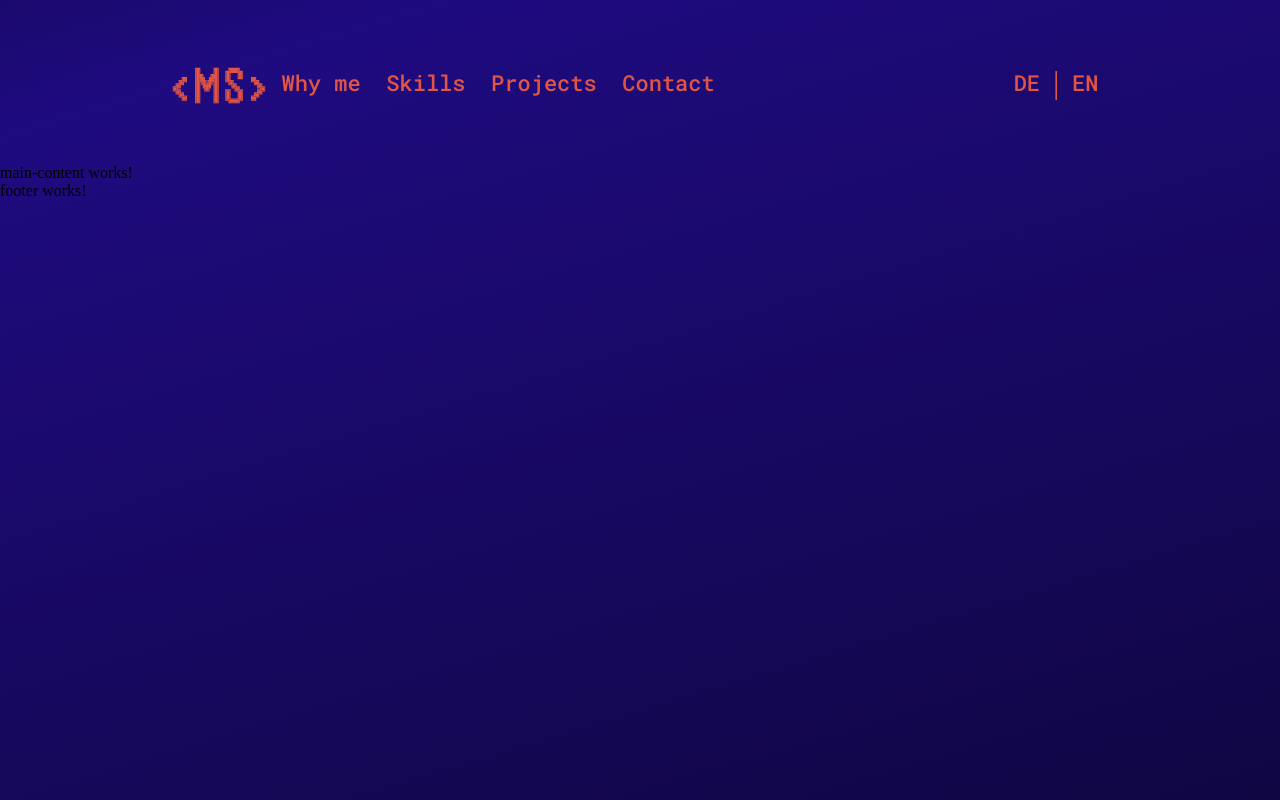
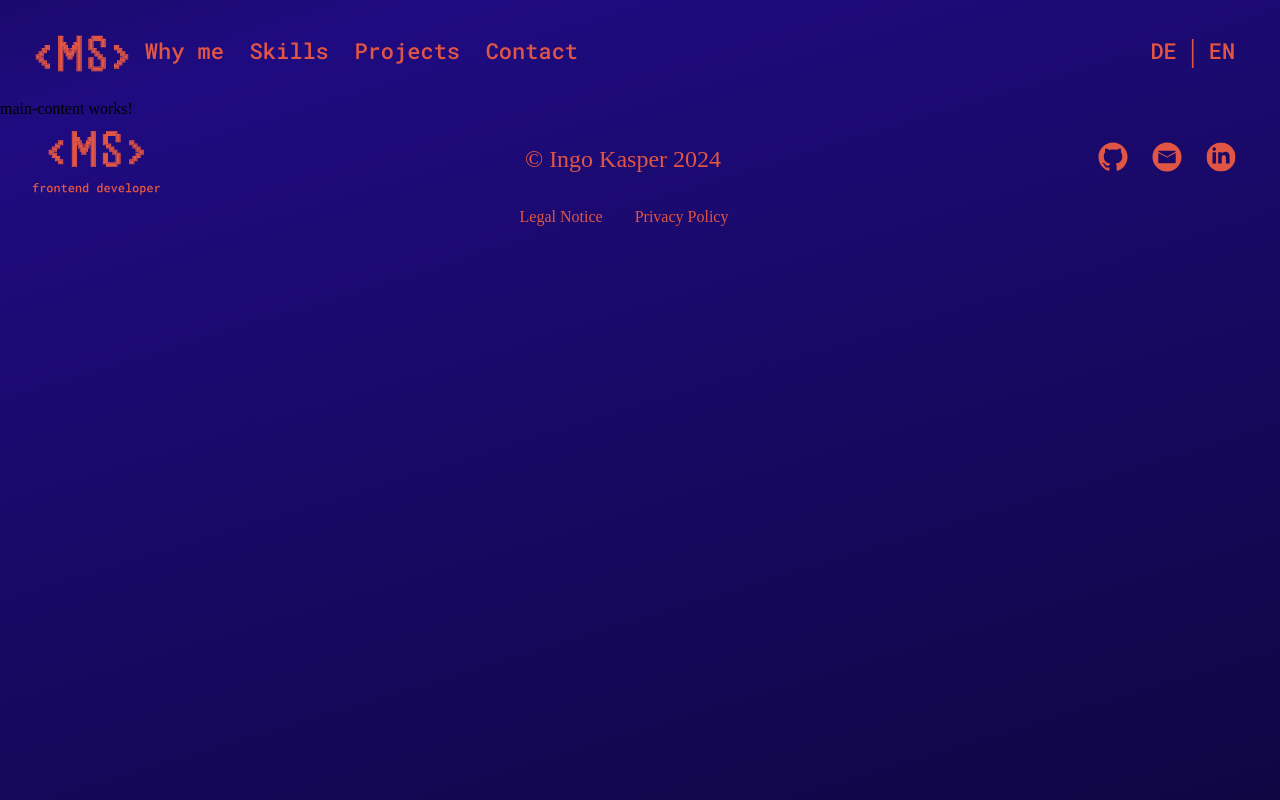
Before and after one commit to Ingo-Kasper/Portfolio, an Angular app: page / in a window 1280 px wide. Built offline with nearby package versions, Linux system fonts and the light colour scheme.

Commit message:
add scss Footer

```diff
--- a/src/app/footer/footer.component.html
+++ b/src/app/footer/footer.component.html
@@ -1 +1,20 @@
-<p>footer works!</p>
+<nav>
+    <div>
+        <div class="responsive600px">
+            <img src="assets/icon/Github button.svg" alt="GitHub Button">
+            <img src="assets/icon/Email button.svg" alt="Email Button">
+            <img src="assets/icon/Linkedin button.svg" alt="Linkedin Button">
+        </div>
+        <img src="assets/icon/Logo footer.svg" alt="Logo Footer">
+        <h2>© Ingo Kasper 2024</h2>
+        <div>
+            <img src="assets/icon/Github button.svg" alt="GitHub Button">
+            <img src="assets/icon/Email button.svg" alt="Email Button">
+            <img src="assets/icon/Linkedin button.svg" alt="Linkedin Button">
+        </div>
+    </div>
+    <div class="unter-Footer">
+        <p>Legal Notice</p>
+        <p>Privacy Policy</p>
+    </div>
+</nav>
--- a/src/app/footer/footer.component.scss
+++ b/src/app/footer/footer.component.scss
@@ -0,0 +1,60 @@
+nav {
+    margin: auto;
+    max-width: 1980px;
+    padding: 0 32px 48px 32px;
+    display: flex;
+    flex-direction: column;
+    color: #E15544;
+    > div {
+        display: flex;
+        align-items: center;
+        justify-content: space-between;
+        > img {
+            width: 128px;
+            height: 82px;
+        }
+        > h2 {
+            font-size: 24px;
+            font-weight: 400;
+        }
+        > div {
+            > img {
+                width: 30px;
+                height: 30px;
+                padding: 0 12px 0 12px;
+            }
+        }
+    }
+    > .unter-Footer {
+        display: flex;
+        justify-content: center;
+        > p {
+            margin: 8px 32px 12px 0;
+            font-size: 16px;
+        }
+    }
+}
+
+.responsive600px {
+    display: none;
+}
+
+@media (max-width: 600px) {
+    nav {
+        > div {
+            > .responsive600px {
+                display: block
+            }
+            flex-direction: column;
+            > img {
+                padding: 16px 0 16px 0;
+            }
+            > h2 {
+                margin-bottom: 16px;
+            }
+            > div {
+                display: none;
+            }
+        }
+    }
+}
--- a/src/app/header/header.component.scss
+++ b/src/app/header/header.component.scss
@@ -1,5 +1,7 @@
 nav {
-    padding: 32px;
+    margin: auto;
+    max-width: 1980px;
+    padding: 0 32px 0 32px;
     display: flex;
     justify-content: space-between;
     > div {
--- a/src/styles.scss
+++ b/src/styles.scss
@@ -1,5 +1,5 @@
-*{
-    margin: 0 auto;
+* {
+    margin: 0;
 }
 
 /* roboto-mono-100 - latin */
```
Also changed, not shown: src/assets/icon/Logo footer.svg (added).
